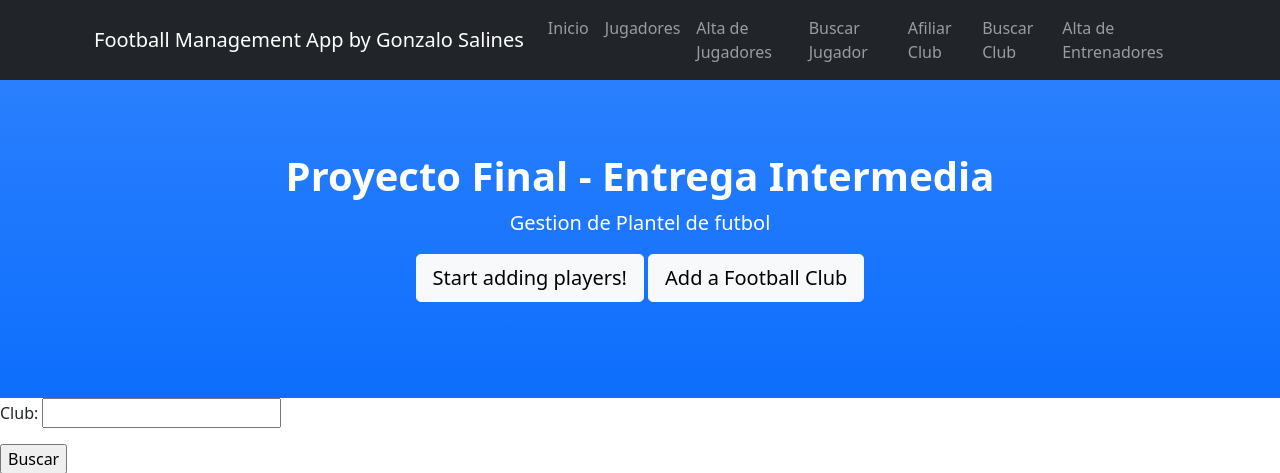
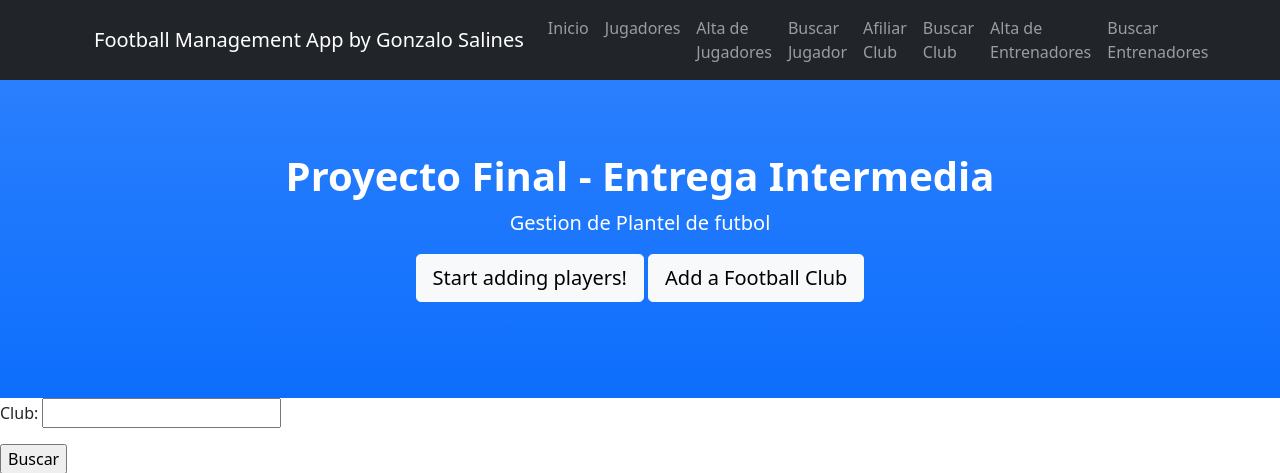
Before and after one commit to gonzalosalines/EntregaIntermediaGonzaloSalines, a Django app: page /coder/busqueda_equipos.html/ in a window 1280 px wide. Shown: the top 473 px of the page. Run offline with Django 4.2, Linux system fonts and the light colour scheme; some libraries are stand-ins or nearby versions.

Commit message:
View busqueda entrenadores

```diff
--- a/ProyectoFinal/templates/ProyectoFinal/base.html
+++ b/ProyectoFinal/templates/ProyectoFinal/base.html
@@ -27,6 +27,7 @@
                         <li class="nav-item"><a class="nav-link" href="{% url 'coder-equipo-crear' %}"> Afiliar Club </a></li>
                         <li class="nav-item"><a class="nav-link" href="{% url 'coder-equipo-buscar' %}"> Buscar Club </a></li>
                         <li class="nav-item"><a class="nav-link" href="{% url 'coder-entrenadores-crear' %}"> Alta de Entrenadores</a></li>
+                        <li class="nav-item"><a class="nav-link" href="{% url 'coder-entrenadores-buscar' %}"> Buscar Entrenadores</a></li>
                     </ul>
                 </div>
             </div>
--- a/ProyectoFinal/urls.py
+++ b/ProyectoFinal/urls.py
@@ -11,4 +11,5 @@ urlpatterns = [
     path("equipo_formulario/", creacion_equipo, name="coder-equipo-crear"),
     path("busqueda_equipos.html/", buscar_equipo, name="coder-equipo-buscar"),
     path("entrenador_formulario/", creacion_entrenadores, name="coder-entrenadores-crear"),
+    path("busqueda_entrenador.html/", buscar_entrenadores, name="coder-entrenadores-buscar"),
 ]
--- a/ProyectoFinal/views.py
+++ b/ProyectoFinal/views.py
@@ -87,3 +87,15 @@ def creacion_entrenadores(request):
 
     formulario = EntrenadorFormulario()
     return render(request, "ProyectoFinal/entrenador_formulario.html", {"formulario": formulario})
+
+def buscar_entrenadores(request):
+
+    if request.GET:
+        nombre_entrenador = request.GET.get("nombre_entrenador", "")
+        if nombre_entrenador == "":
+            entrenadores = []
+        else:
+            entrenadores = Jugador.objects.filter(nombre__icontains=nombre_entrenador)
+        return render(request, "ProyectoFinal/busqueda_entrenador.html", {"listado_entrenadores": entrenadores})
+
+    return render(request, "ProyectoFinal/busqueda_entrenador.html", {"listado_entrenadores": []})
```
Also changed, not shown: ProyectoFinal/templates/ProyectoFinal/busqueda_entrenador.html (added, +43 -0 lines).
